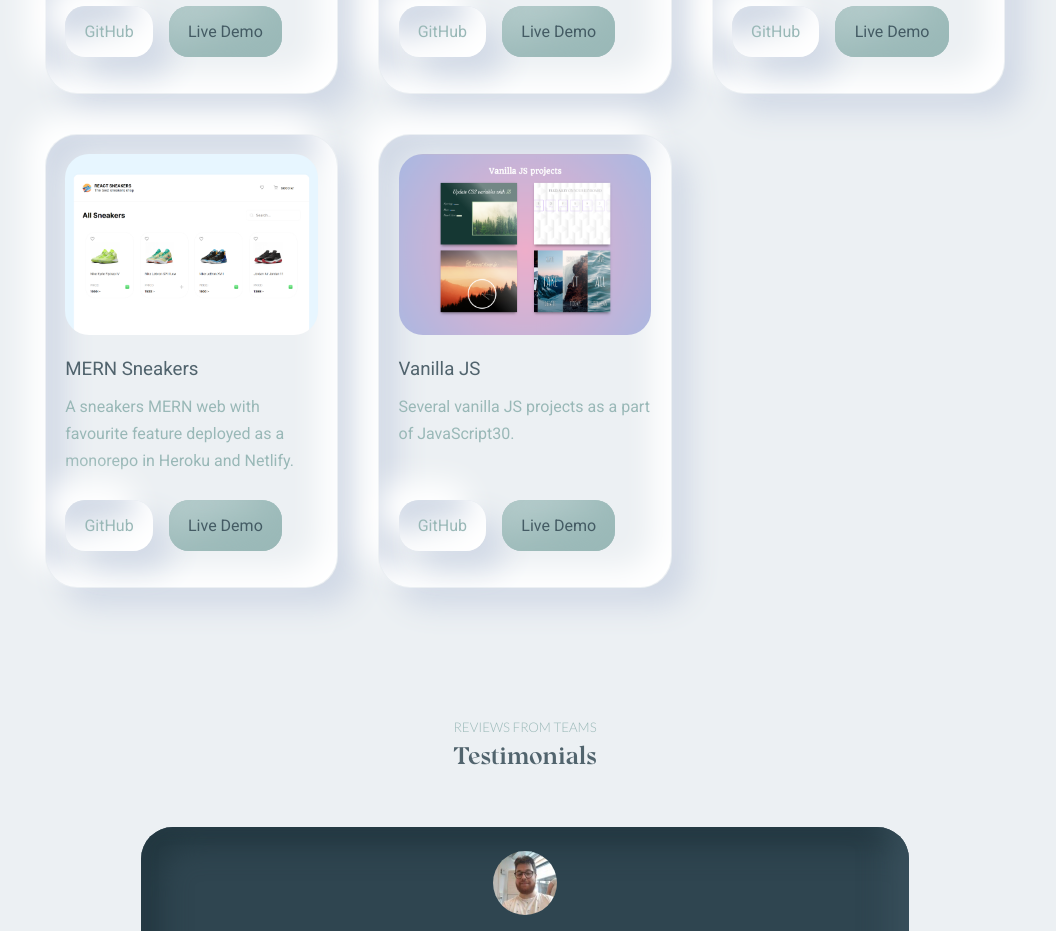
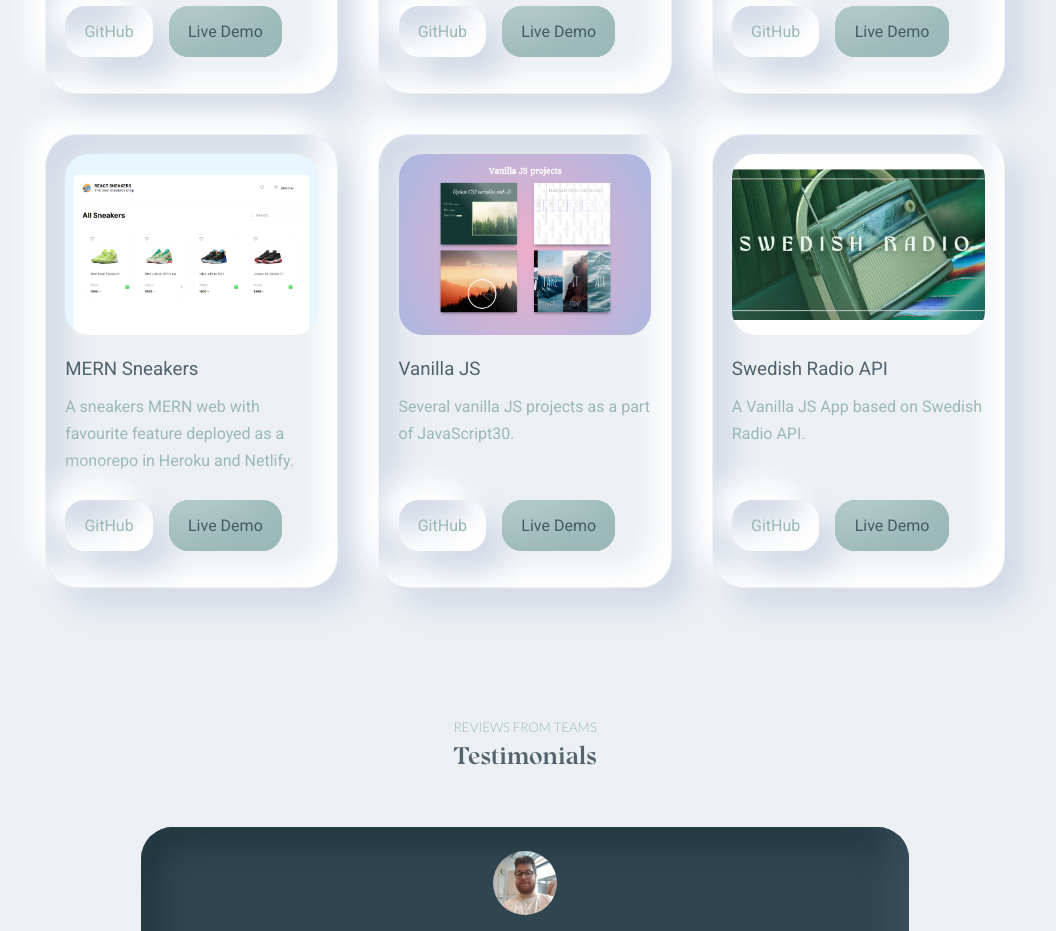
Before and after one commit to ElinaHulbert/portfolio, a React (Create React App) app: page / in a window 1280 px wide. Shown: the part 5620-6551 px from the top of the page, without its empty margins (115-1171 px from the left). Built offline with nearby package versions, Linux system fonts and the light colour scheme.

Commit message:
added one more project

```diff
--- a/src/components/Portfolio/Portfolio.jsx
+++ b/src/components/Portfolio/Portfolio.jsx
@@ -11,6 +11,7 @@ import img8 from "../../assets/portfolio/8.png";
 import img9 from "../../assets/portfolio/9.png";
 import img10 from "../../assets/portfolio/10.png";
 import img11 from "../../assets/portfolio/11.png";
+import img12 from "../../assets/portfolio/12.png";
 
 const data = [
   {
@@ -107,6 +108,14 @@ const data = [
     demo: "https://kaleidoscopic-ganache-2f7410.netlify.app/",
     description: "Several vanilla JS projects as a part of JavaScript30.",
   },
+  {
+    id: 12,
+    image: img12,
+    title: "Swedish Radio API",
+    github: "https://github.com",
+    demo: "https://elinahulbert.github.io/Swedish-radio-API/",
+    description: "A Vanilla JS App based on Swedish Radio API.",
+  },
 ];
 
 const Portfolio = () => {
```
Also changed, not shown: src/assets/portfolio/12.png (added).
